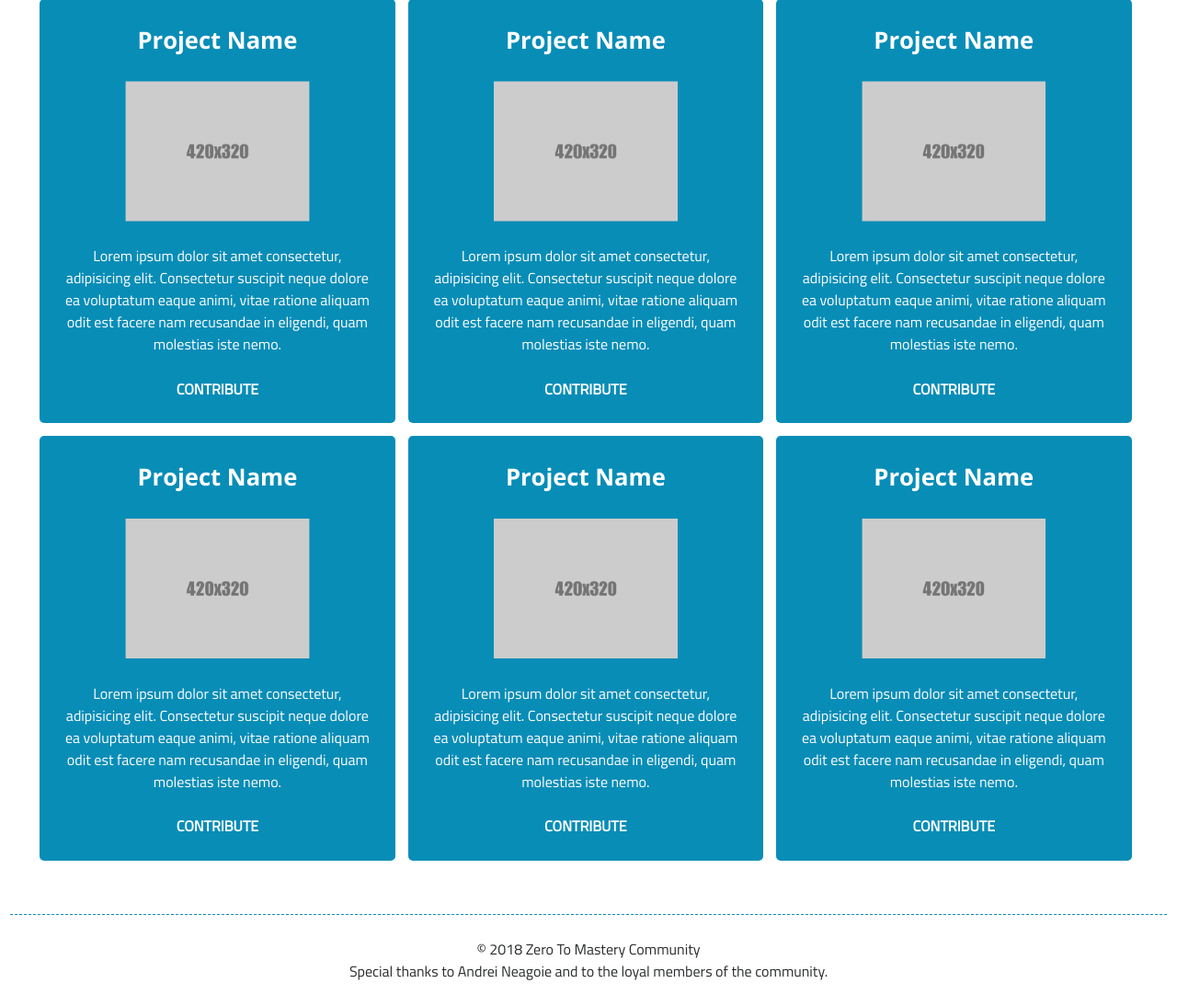
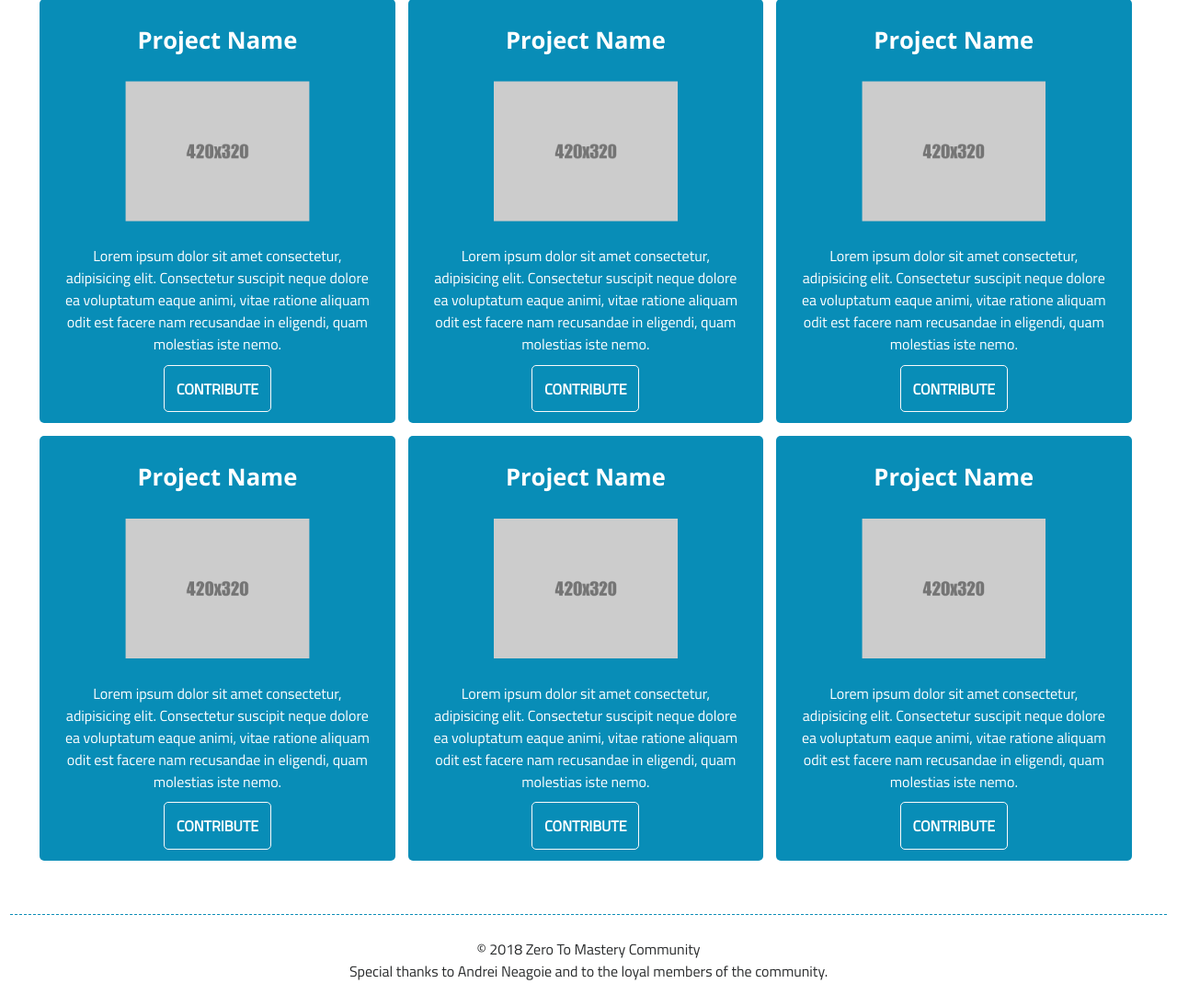
Before and after one commit to lusalga/zero-to-mastery-website, a PHP site: page / in a window 1280 px wide. Shown: the part 1897-2991 px from the top of the page at 92% size. Run offline with PHP 8.4, Linux system fonts and the light colour scheme; some libraries are stand-ins or nearby versions; some web fonts are replaced.

Commit message:
The contribute buttons now have a white outline.

```diff
--- a/assets/css/style.css
+++ b/assets/css/style.css
@@ -200,13 +200,14 @@
             margin: auto;
             text-align: center;
             font-weight: bold;
-            border: 1px solid rgb(8, 141, 183);
+            border: 1px solid rgb(250, 250, 250);
             border-radius: 5px;
         }
 
         .group-project a:hover {
             text-decoration: none;
             color: inherit;
+            border: 1px solid rgb(8, 141, 183);
         }
 
         footer {
```
